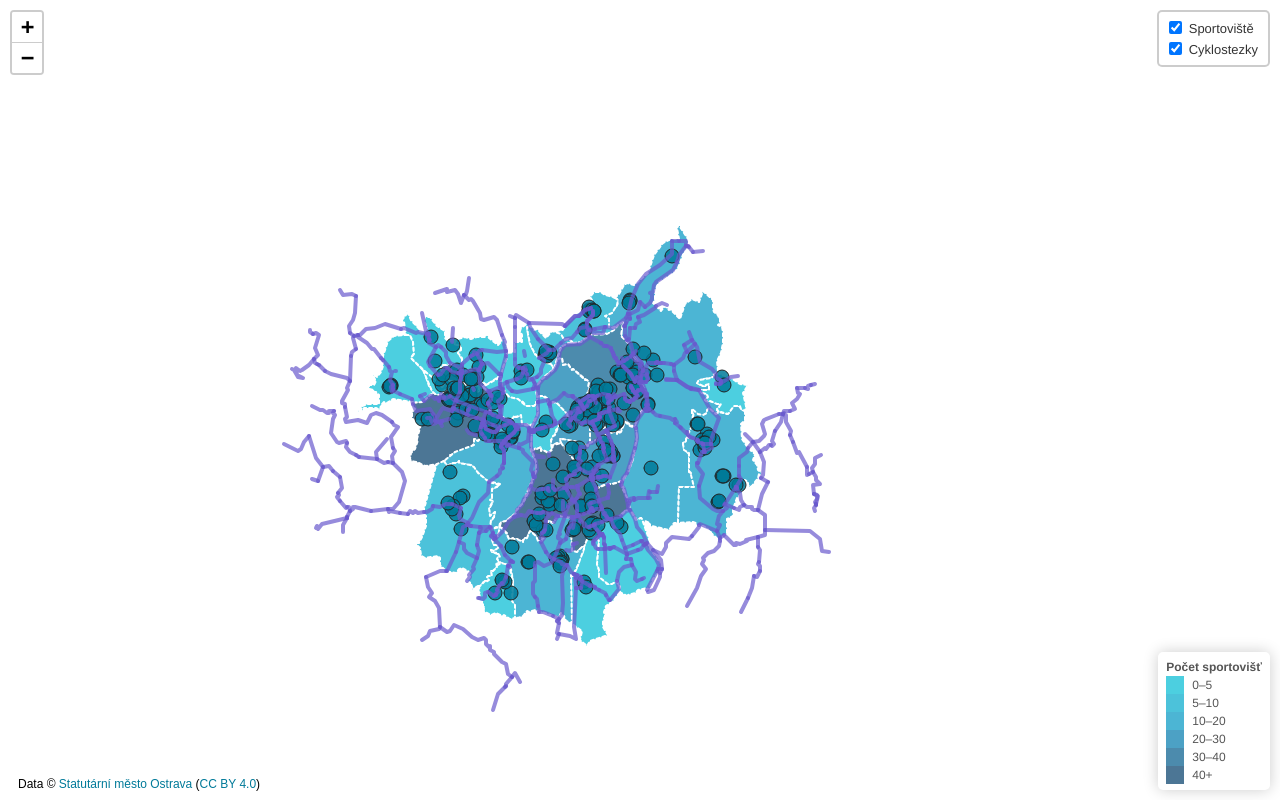
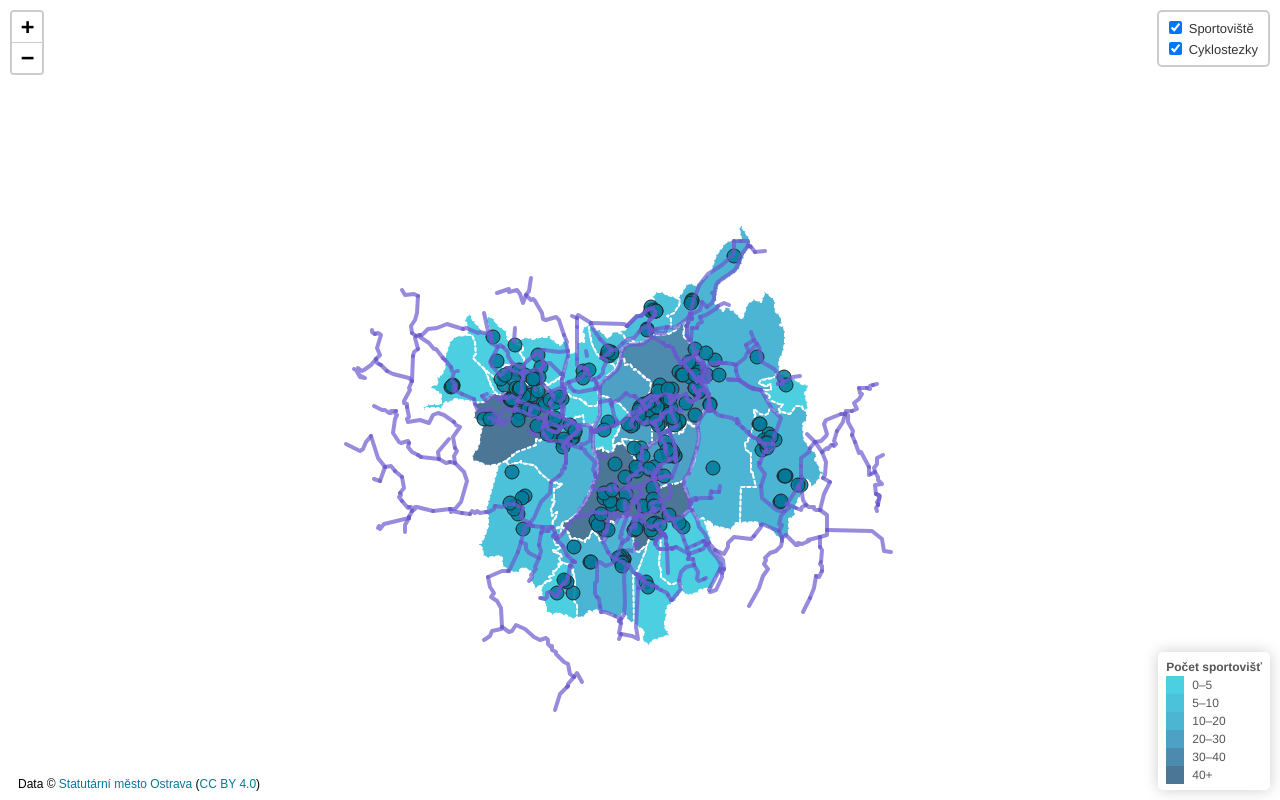
Before and after one commit to simonovacek/simonovacek.github.io, a plain HTML site: page index.html in a window 1280 px wide. Drawn offline with nearby package versions, Linux system fonts and the light colour scheme.

Commit message:
index.html

```diff
--- a/index.html
+++ b/index.html
@@ -74,7 +74,7 @@
   <script>
     /* ===== Mapa ===== */
     const map = L.map('map', {
-      center: [49.835, 18.292],
+      center: [49.835, 18.250],
       zoom: 11,
       zoomControl: true,
       scrollWheelZoom: 'mouse',
```
